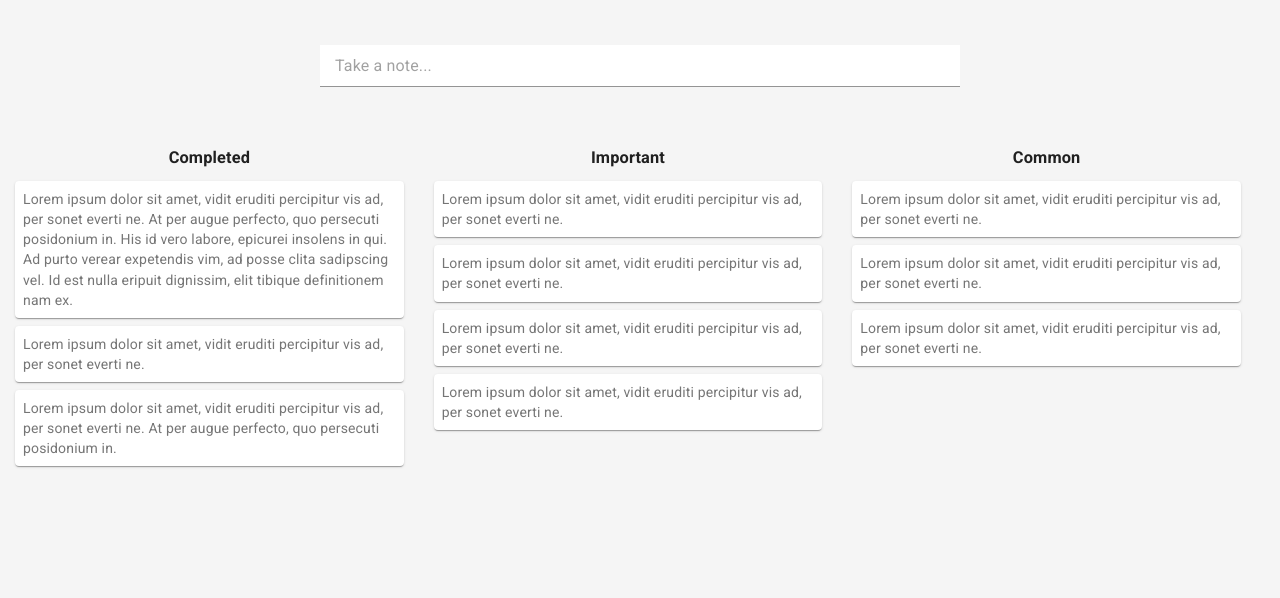
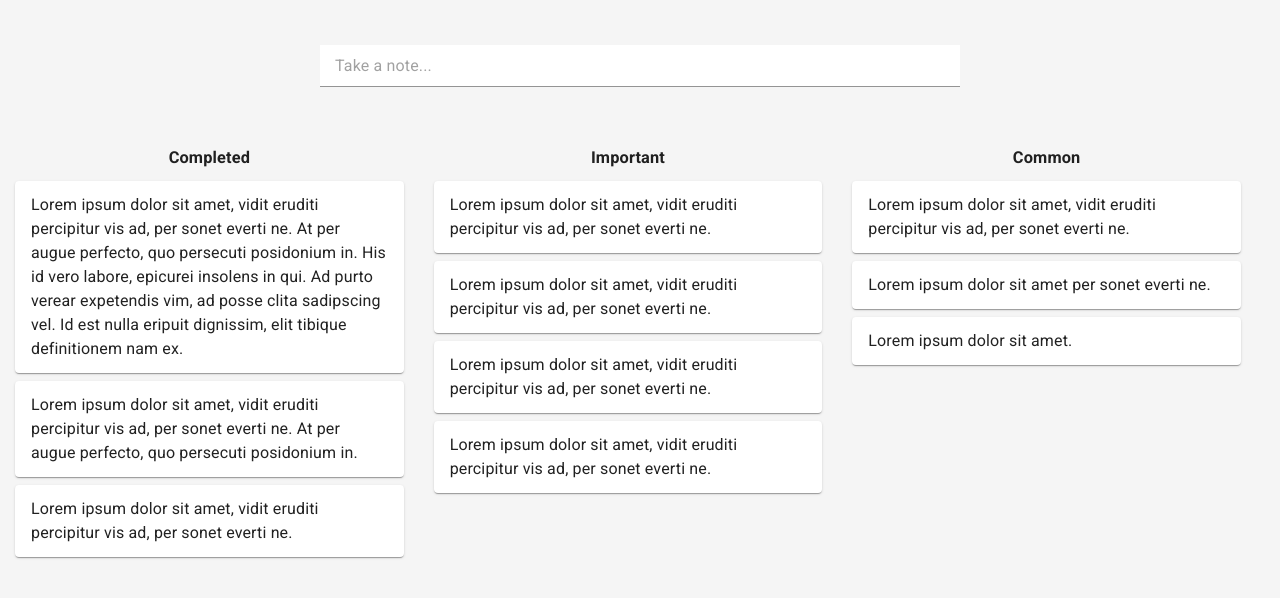
Before and after one commit to hieudo-dev/todo-react, a React (Create React App) app: page / in a window 1280 px wide. Shown: the top 598 px of the page. Built offline with nearby package versions, Linux system fonts and the light colour scheme.

Commit message:
Add delete and edit buttons

```diff
--- a/src/components/App.js
+++ b/src/components/App.js
@@ -6,7 +6,6 @@ import green from '@material-ui/core/colors/green';
 import grey from '@material-ui/core/colors/grey';
 import NewTodoBar from './NewTodoBar';
 import TodoGrid from './TodoGrid';
-import { Grid } from '@material-ui/core';
 
 const theme = createMuiTheme({
    palette: {
--- a/src/components/TodoCard.js
+++ b/src/components/TodoCard.js
@@ -1,24 +1,64 @@
 import React from 'react';
 import { makeStyles } from '@material-ui/core/styles';
-import Paper from '@material-ui/core/Paper';
 import Grid from '@material-ui/core/Grid';
+import DeleteIcon from '@material-ui/icons/Delete';
+import EditIcon from '@material-ui/icons/Edit';
+import { ExpansionPanel, ExpansionPanelSummary, Typography, ExpansionPanelDetails, createMuiTheme, ThemeProvider } from '@material-ui/core';
+
+const theme = createMuiTheme({
+   overrides: {
+      MuiExpansionPanelSummary: {
+         content: {
+            "&$expanded": {
+               margin: '12px 0px'
+            }
+         }
+      },
+   }
+});
 
 const useStyles = makeStyles((theme) => ({
    root: {
-      padding: theme.spacing(1),
-      textAlign: 'left',
-      color: theme.palette.text.secondary,
+      padding: theme.spacing(.5),
    },
+   contentText: {
+      color: theme.palette.text.primary.main
+   },
+   contentButtons: {
+      color: theme.palette.primary.main,
+      padding: 10
+   }
 }));
 
 export default props => {
    const classes = useStyles();
+   const [, setChecked] = React.useState(true);
+
+   const handleChange = () => {
+      setChecked((prev) => !prev);
+   };
 
    return (
-      <Grid item>
-         <Paper className={classes.root}>
-            {props.children}
-         </Paper>
-      </Grid>
+      <ThemeProvider theme={theme}>
+         <Grid className={classes.root} item onClick={handleChange}>
+            <ExpansionPanel>
+               <ExpansionPanelSummary>
+                  <Typography>
+                     {props.children}
+                  </Typography>
+               </ExpansionPanelSummary>
+               <ExpansionPanelDetails classes={{root: classes.contentButtons}}>
+                  <Grid container justify='flex-end' spacing={1}>
+                     <Grid item>
+                        <EditIcon/>
+                     </Grid>
+                     <Grid item>
+                        <DeleteIcon/>
+                     </Grid>
+                  </Grid>
+               </ExpansionPanelDetails>
+            </ExpansionPanel>
+         </Grid>
+      </ThemeProvider>
    );
 }
--- a/src/components/TodoGrid.js
+++ b/src/components/TodoGrid.js
@@ -19,6 +19,24 @@ const useStyles = makeStyles((theme) => ({
 
 export default () => {
    const classes = useStyles();
+   const mockTodos = {
+      completed: [
+         "Lorem ipsum dolor sit amet, vidit eruditi percipitur vis ad, per sonet everti ne. At per augue perfecto, quo persecuti posidonium in. His id vero labore, epicurei insolens in qui. Ad purto verear expetendis vim, ad posse clita sadipscing vel. Id est nulla eripuit dignissim, elit tibique definitionem nam ex.",
+         "Lorem ipsum dolor sit amet, vidit eruditi percipitur vis ad, per sonet everti ne. At per augue perfecto, quo persecuti posidonium in. ",
+         "Lorem ipsum dolor sit amet, vidit eruditi percipitur vis ad, per sonet everti ne. "
+      ],
+      important: [
+         "Lorem ipsum dolor sit amet, vidit eruditi percipitur vis ad, per sonet everti ne. ",
+         "Lorem ipsum dolor sit amet, vidit eruditi percipitur vis ad, per sonet everti ne. ",
+         "Lorem ipsum dolor sit amet, vidit eruditi percipitur vis ad, per sonet everti ne. ",
+         "Lorem ipsum dolor sit amet, vidit eruditi percipitur vis ad, per sonet everti ne. "
+      ],
+      common: [
+         "Lorem ipsum dolor sit amet, vidit eruditi percipitur vis ad, per sonet everti ne. ",
+         "Lorem ipsum dolor sit amet per sonet everti ne. ",
+         "Lorem ipsum dolor sit amet. "
+      ]
+   }
 
    return (
       <div className={classes.root}>
@@ -27,46 +45,31 @@ export default () => {
                <Grid item>
                   <h3 className={classes.categoryHeader}>Completed</h3>
                </Grid>
+               {mockTodos.completed.map(todo => (
                   <TodoCard>
-                  Lorem ipsum dolor sit amet, vidit eruditi percipitur vis ad, per sonet everti ne. At per augue perfecto, quo persecuti posidonium in. His id vero labore, epicurei insolens in qui. Ad purto verear expetendis vim, ad posse clita sadipscing vel. Id est nulla eripuit dignissim, elit tibique definitionem nam ex.
+                     {todo}
                   </TodoCard>
-               <TodoCard>
-                  Lorem ipsum dolor sit amet, vidit eruditi percipitur vis ad, per sonet everti ne.
-               </TodoCard>
-               <TodoCard>
-                  Lorem ipsum dolor sit amet, vidit eruditi percipitur vis ad, per sonet everti ne. At per augue perfecto, quo persecuti posidonium in.
-               </TodoCard>
+               ))}
             </Grid>
             <Grid className={classes.category} container xs={6} sm={4} direction='column' justify='flex-start' spacing={1}>
                <Grid item>
                   <h3 className={classes.categoryHeader}>Important</h3>
                </Grid>
+               {mockTodos.important.map(todo => (
                   <TodoCard>
-                  Lorem ipsum dolor sit amet, vidit eruditi percipitur vis ad, per sonet everti ne.
+                     {todo}
                   </TodoCard>
-               <TodoCard>
-                  Lorem ipsum dolor sit amet, vidit eruditi percipitur vis ad, per sonet everti ne.
-               </TodoCard>
-               <TodoCard>
-                  Lorem ipsum dolor sit amet, vidit eruditi percipitur vis ad, per sonet everti ne.
-               </TodoCard>
-               <TodoCard>
-                  Lorem ipsum dolor sit amet, vidit eruditi percipitur vis ad, per sonet everti ne.
-               </TodoCard>
+               ))}
             </Grid>
             <Grid className={classes.category} container xs={6} sm={4} direction='column' justify='flex-start' spacing={1} >
                <Grid item>
                   <h3 className={classes.categoryHeader}>Common</h3>
                </Grid>
+               {mockTodos.common.map(todo => (
                   <TodoCard>
-                  Lorem ipsum dolor sit amet, vidit eruditi percipitur vis ad, per sonet everti ne.
+                     {todo}
                   </TodoCard>
-               <TodoCard>
-                  Lorem ipsum dolor sit amet, vidit eruditi percipitur vis ad, per sonet everti ne.
-               </TodoCard>
-               <TodoCard>
-                  Lorem ipsum dolor sit amet, vidit eruditi percipitur vis ad, per sonet everti ne.
-               </TodoCard>
+               ))}
             </Grid>
          </Grid>
       </div>
```
Lines whose indentation alone changed are shown as unchanged.
